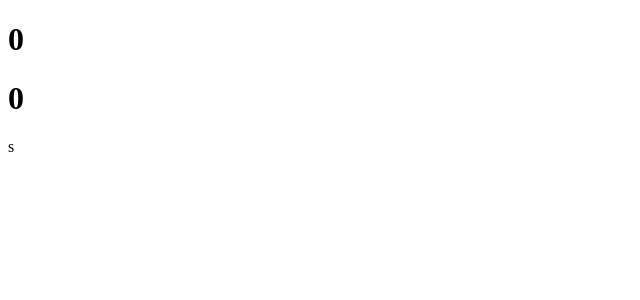
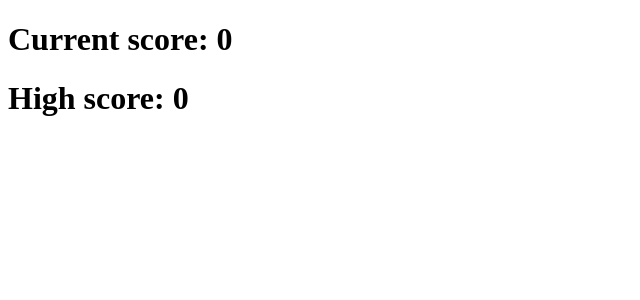
Before and after one commit to dhruv2253/memorycardgame, a React (Create React App) app: page / in a window 1280 px wide. Shown: the top 300 px of the page, without its empty margins (0-640 px from the left). Built offline with nearby package versions, Linux system fonts and the light colour scheme.

Commit message:
added labels of scores to display

```diff
--- a/src/components/Scores.tsx
+++ b/src/components/Scores.tsx
@@ -8,8 +8,8 @@
 function Scores(props: ScoresProps) {
   return (
     <div className='scores'>
-        <h1 className='current-score'>{props.currentScore}</h1>
-        <h1 className='high-score'>{props.highScore}</h1>s
+        <h1 className='current-score'>Current score: {props.currentScore}</h1>
+        <h1 className='high-score'>High score: {props.highScore}</h1>
     </div>
 
   );
```
